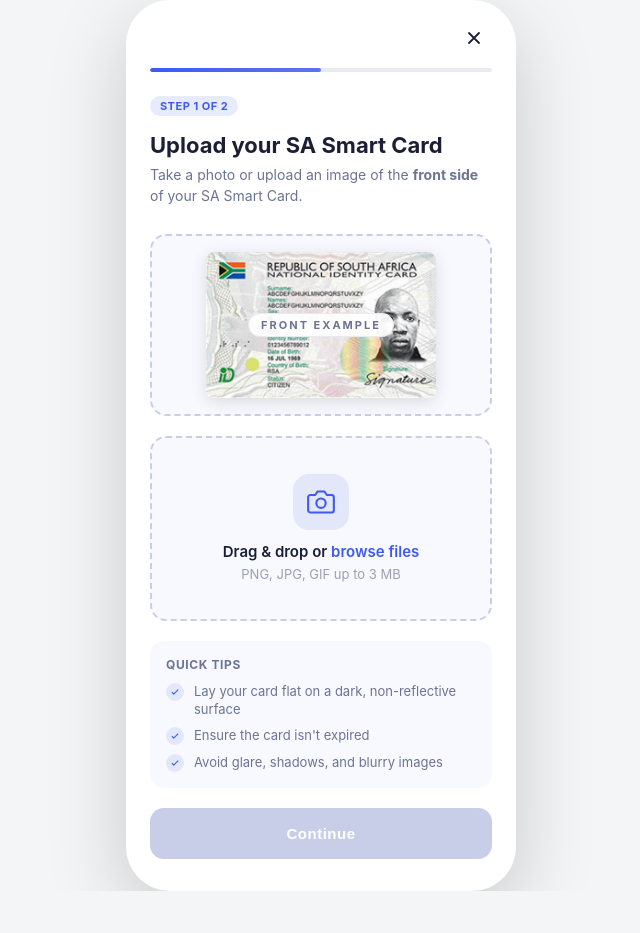
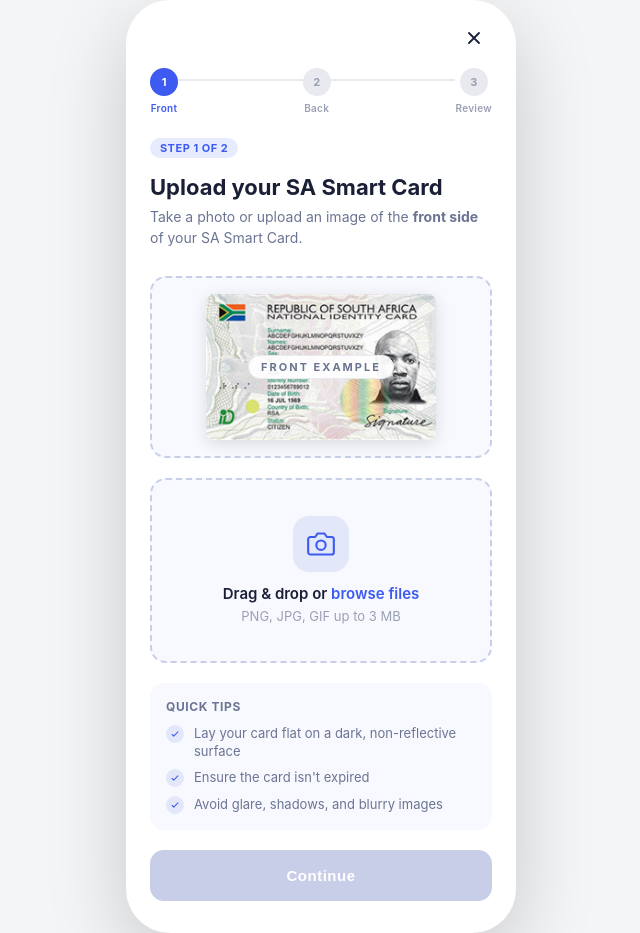
Before and after one commit to Jamie-KingMaker/sa-smart-card-verification, a plain HTML site: page index.html in a window 1280 px wide. Shown: the whole page, without its empty margins (319-959 px from the left). Before the commit the page ends 891 px from the top, so only its background shows below. Drawn offline with Linux system fonts and the light colour scheme.

Commit message:
Add 3-stop progress bar with Front, Back, Review labels

```diff
--- a/index.html
+++ b/index.html
@@ -56,17 +56,74 @@
       padding: 0 24px 24px;
     }
 
-    .progress-track {
-      height: 4px;
+    .progress-steps {
+      display: flex;
+      align-items: center;
+      gap: 0;
+    }
+    .progress-step {
+      display: flex;
+      flex-direction: column;
+      align-items: center;
+      gap: 6px;
+      position: relative;
+      z-index: 1;
+    }
+    .progress-step-dot {
+      width: 28px;
+      height: 28px;
+      border-radius: 50%;
       background: #e8eaf0;
-      border-radius: 99px;
-      overflow: hidden;
+      border: 2px solid #e8eaf0;
+      display: flex;
+      align-items: center;
+      justify-content: center;
+      transition: all .3s;
+      font-size: 11px;
+      font-weight: 700;
+      color: #9aa0b4;
     }
-    .progress-fill {
-      height: 100%;
-      background: linear-gradient(90deg, #3d5af1, #5b73f5);
-      border-radius: 99px;
-      transition: width .5s cubic-bezier(.4,0,.2,1);
+    .progress-step-dot svg {
+      width: 13px;
+      height: 13px;
+      display: none;
+    }
+    .progress-step-label {
+      font-size: 10px;
+      font-weight: 600;
+      color: #9aa0b4;
+      letter-spacing: .3px;
+      transition: color .3s;
+      white-space: nowrap;
+    }
+    .progress-step.active .progress-step-dot {
+      background: #3d5af1;
+      border-color: #3d5af1;
+      color: #fff;
+    }
+    .progress-step.active .progress-step-label {
+      color: #3d5af1;
+    }
+    .progress-step.done .progress-step-dot {
+      background: #00b37e;
+      border-color: #00b37e;
+      color: #fff;
+    }
+    .progress-step.done .progress-step-dot span { display: none; }
+    .progress-step.done .progress-step-dot svg { display: block; }
+    .progress-step.done .progress-step-label {
+      color: #00b37e;
+    }
+    .progress-connector {
+      flex: 1;
+      height: 2px;
+      background: #e8eaf0;
+      margin-bottom: 22px;
+      transition: background .3s;
+      position: relative;
+    }
+    .progress-connector.done {
+      background: #00b37e;
     }
 
     /* ── Content ── */
@@ -426,8 +483,30 @@
 
   <!-- ── Progress ── -->
   <div class="progress-wrap" id="progress-section">
-<div class="progress-track">
-      <div class="progress-fill" id="progress-fill" style="width: 16%"></div>
+    <div class="progress-steps">
+      <div class="progress-step active" id="prog-1">
+        <div class="progress-step-dot">
+          <span>1</span>
+          <svg viewBox="0 0 24 24" fill="none" stroke="currentColor" stroke-width="3" stroke-linecap="round" stroke-linejoin="round"><path d="M5 13l4 4L19 7"/></svg>
+        </div>
+        <div class="progress-step-label">Front</div>
+      </div>
+      <div class="progress-connector" id="conn-1"></div>
+      <div class="progress-step" id="prog-2">
+        <div class="progress-step-dot">
+          <span>2</span>
+          <svg viewBox="0 0 24 24" fill="none" stroke="currentColor" stroke-width="3" stroke-linecap="round" stroke-linejoin="round"><path d="M5 13l4 4L19 7"/></svg>
+        </div>
+        <div class="progress-step-label">Back</div>
+      </div>
+      <div class="progress-connector" id="conn-2"></div>
+      <div class="progress-step" id="prog-3">
+        <div class="progress-step-dot">
+          <span>3</span>
+          <svg viewBox="0 0 24 24" fill="none" stroke="currentColor" stroke-width="3" stroke-linecap="round" stroke-linejoin="round"><path d="M5 13l4 4L19 7"/></svg>
+        </div>
+        <div class="progress-step-label">Review</div>
+      </div>
     </div>
   </div>
 
@@ -612,10 +691,8 @@
   };
 
   const steps     = [null, document.getElementById('step-1'), document.getElementById('step-2'), document.getElementById('step-3')];
-  const fillEl    = document.getElementById('progress-fill');
   const btnNext   = document.getElementById('btn-next');
   const btnBack   = document.getElementById('btn-back');
-  const FILL = ['16%', '50%', '83%', '100%'];
 
   function goTo(n) {
     steps[state.step].classList.remove('active');
@@ -626,7 +703,16 @@
 
   function updateUI() {
     const s = state.step;
-    fillEl.style.width = FILL[s];
+
+    [1, 2, 3].forEach(i => {
+      const el = document.getElementById('prog-' + i);
+      el.classList.remove('active', 'done');
+      if (i < s) el.classList.add('done');
+      if (i === s) el.classList.add('active');
+    });
+    [1, 2].forEach(i => {
+      document.getElementById('conn-' + i).classList.toggle('done', i < s);
+    });
 
     btnBack.style.visibility = s === 1 ? 'hidden' : 'visible';
 
@@ -760,7 +846,6 @@
       document.getElementById('progress-section').style.display = 'none';
       document.getElementById('cta-wrap').style.display = 'none';
       document.getElementById('submitted-screen').classList.add('active');
-      fillEl.style.width = '100%';
       btnBack.style.visibility = 'hidden';
     }
   });
```
